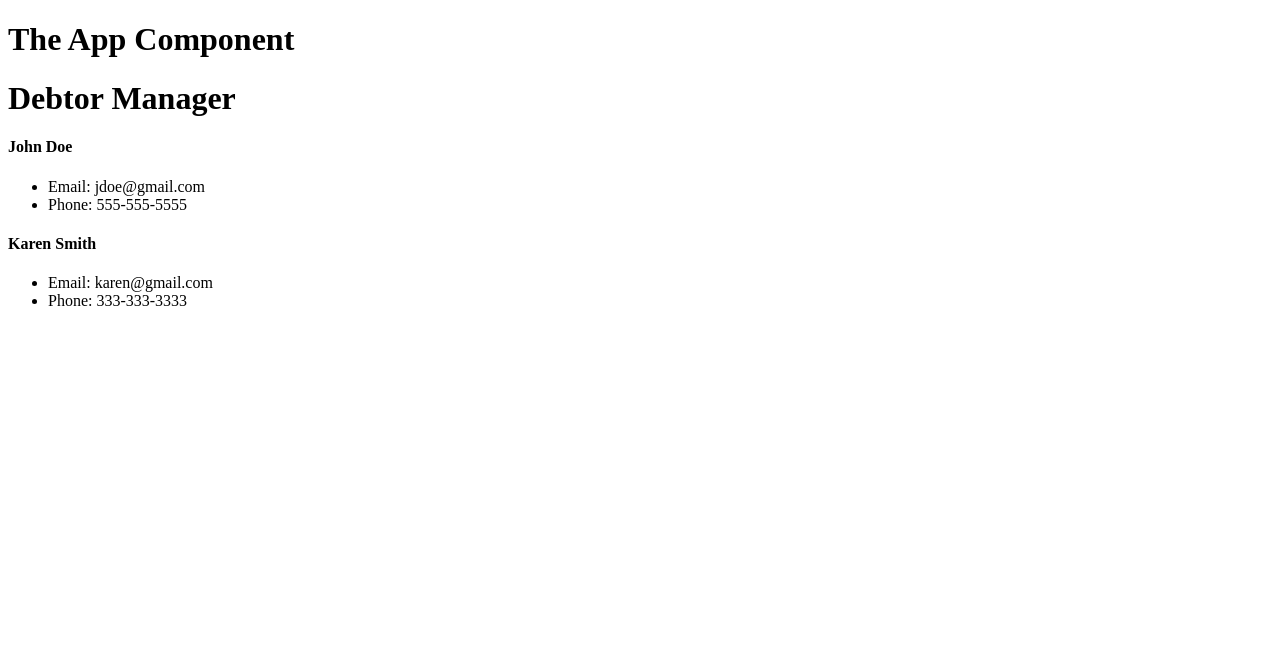
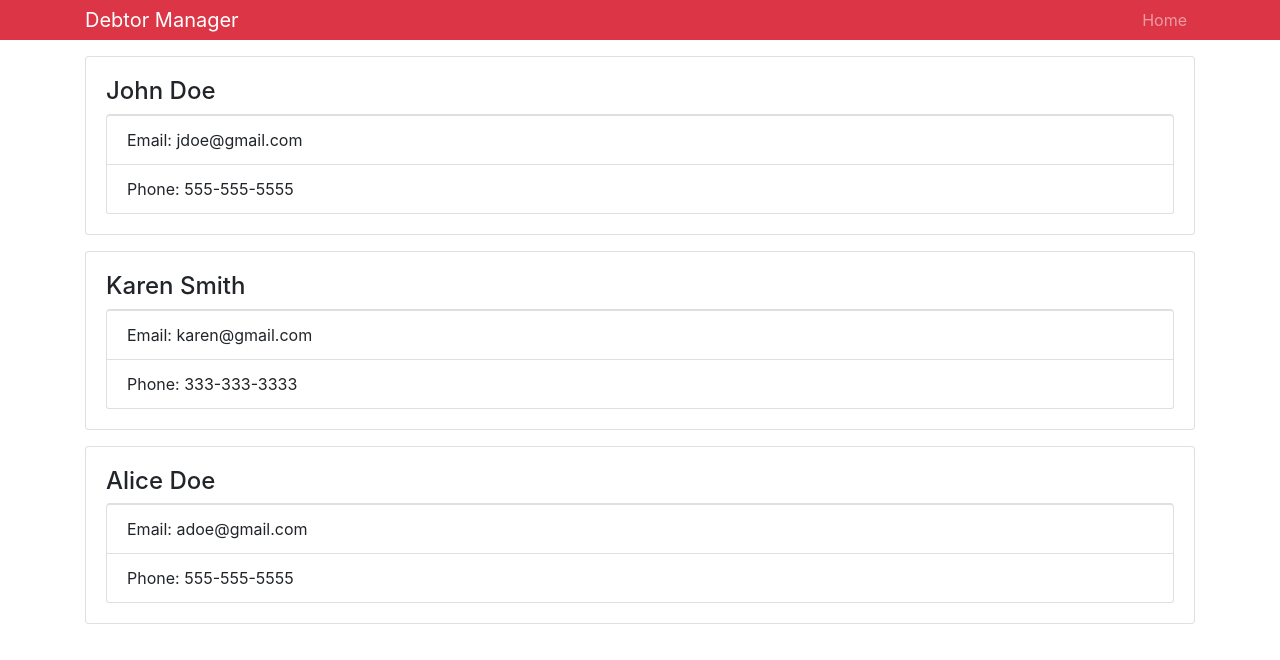
Before and after one commit to axelso/debtmanager, a React (Create React App) app: page / in a window 1280 px wide. Shown: the top 660 px of the page. Built offline with nearby package versions, Linux system fonts and the light colour scheme.

Commit message:
Add state

```diff
--- a/package.json
+++ b/package.json
@@ -6,6 +6,7 @@
     "@testing-library/jest-dom": "^4.2.4",
     "@testing-library/react": "^9.3.2",
     "@testing-library/user-event": "^7.1.2",
+    "bootstrap": "^4.4.1",
     "react": "^16.13.1",
     "react-dom": "^16.13.1",
     "react-scripts": "3.4.1"
--- a/src/App.js
+++ b/src/App.js
@@ -1,17 +1,19 @@
 import React, {Component} from 'react';
 import Debtor from './components/Debtor';
-import Header from './components/Header'
+import Header from './components/Header';
+import Debtors from './components/Debtors';
 
+import 'bootstrap/dist/css/bootstrap.min.css';
 import './App.css';
 
 class App extends Component {
   render() {
     return (
       <div className="App">
-        <h1>The App Component</h1>
 				<Header branding="Debtor Manager" />
-				<Debtor name="John Doe" email="jdoe@gmail.com" phone="555-555-5555" />
-				<Debtor name="Karen Smith" email="karen@gmail.com" phone="333-333-3333" />
+				<div className="container">
+          <Debtors />
+				</div>
       </div>
     );
   }
--- a/src/components/Debtor.js
+++ b/src/components/Debtor.js
@@ -3,13 +3,13 @@ import PropTypes from 'prop-types';
 
 class Debtor extends Component {
   render() {
-		const { name, email, phone } = this.props;
+		const { name, email, phone } = this.props.debtor;
     return (
-      <div>
+      <div className="card card-body mb-3">
         <h4>{name}</h4>
-        <ul>
-          <li>Email: {email}</li>
-          <li>Phone: {phone}</li>
+        <ul className="list-group">
+          <li className="list-group-item">Email: {email}</li>
+          <li className="list-group-item">Phone: {phone}</li>
         </ul>
       </div>
     );
@@ -17,9 +17,7 @@ class Debtor extends Component {
 }
 
 Debtor.propTypes = {
-	name: PropTypes.string.isRequired,
-	email: PropTypes.string.isRequired,
-	phone: PropTypes.string.isRequired
+	debtor: PropTypes.object.isRequired
 }
 
 export default Debtor;
--- /dev/null
+++ b/src/components/Debtors.js
@@ -0,0 +1,45 @@
+import React, {Component} from "react";
+import Debtor from './Debtor';
+
+
+class Debtors extends Component {
+  state = {
+    debtors: [
+      {
+        id: 1,
+        name: 'John Doe',
+        email: 'jdoe@gmail.com',
+        phone: '555-555-5555'
+      },
+      {
+        id: 2,
+        name: 'Karen Smith',
+        email: 'karen@gmail.com',
+        phone: '333-333-3333'
+      },
+      {
+        id: 3,
+        name: 'Alice Doe',
+        email: 'adoe@gmail.com',
+        phone: '555-555-5555'
+      }
+    ]
+  }
+
+	render() {
+    const { debtors } = this.state;
+
+		return (
+			<div>
+		    {debtors.map(debtor => (
+          <Debtor
+            key={debtor.id}
+            debtor={debtor}
+          />
+        ))}
+			</div>
+		);
+	}
+}
+
+export default Debtors;
--- a/src/components/Header.js
+++ b/src/components/Header.js
@@ -4,9 +4,16 @@ import PropTypes from 'prop-types';
 const Header = (props) => {
 	const { branding } = props;
 	return (
-		<div>
-			<h1>{branding}</h1>
-		</div>
+		<nav className="navbar navbar-expand-sm navbar-dark bg-danger mb-3 py-0">
+			<div className="container">
+				<a href="/" className="navbar-brand">{branding}</a>
+				<div>
+					<ul className="navbar-nav mr-auto">
+						<li className="nav-item"><a href="/" className="nav-link">Home</a></li>
+					</ul>
+				</div>
+			</div>
+		</nav>
 	);
 }
 
```
Also changed, not shown: 1 other file (tests, documents, lock files or other folders).
